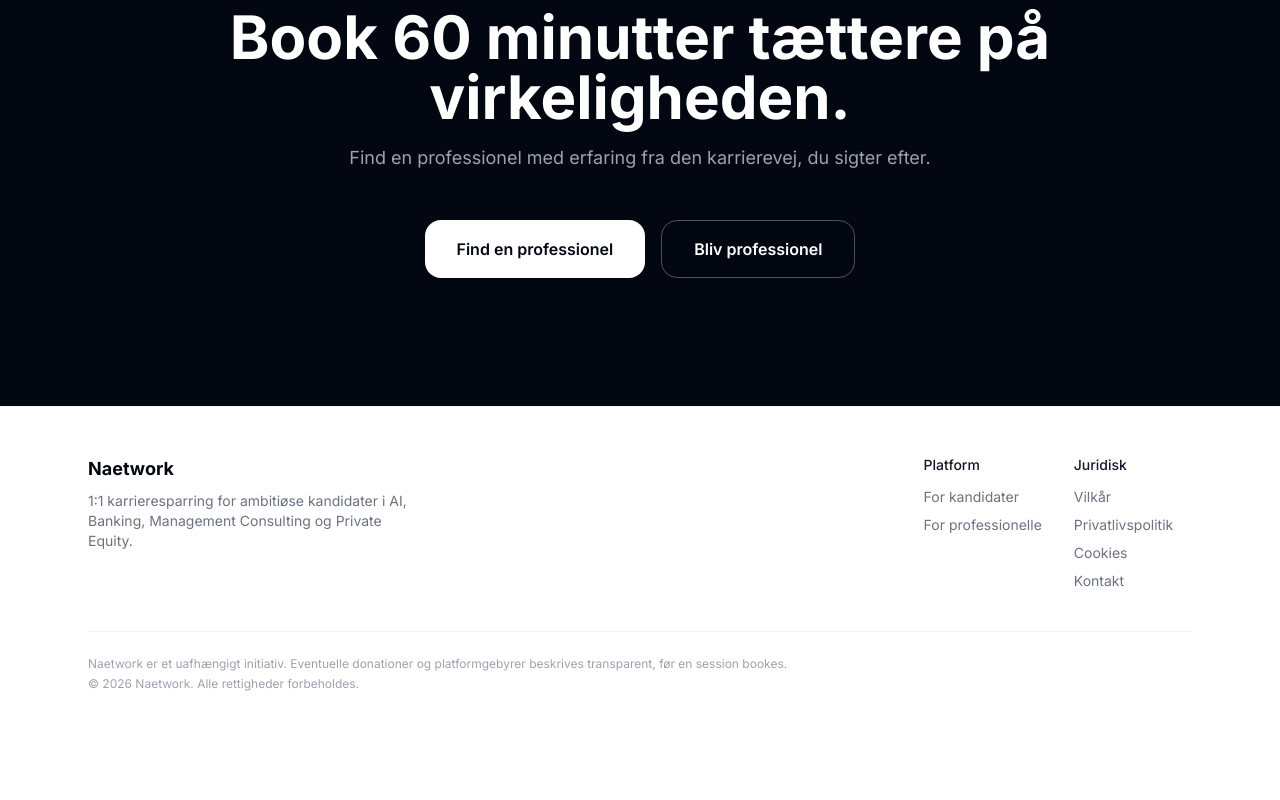
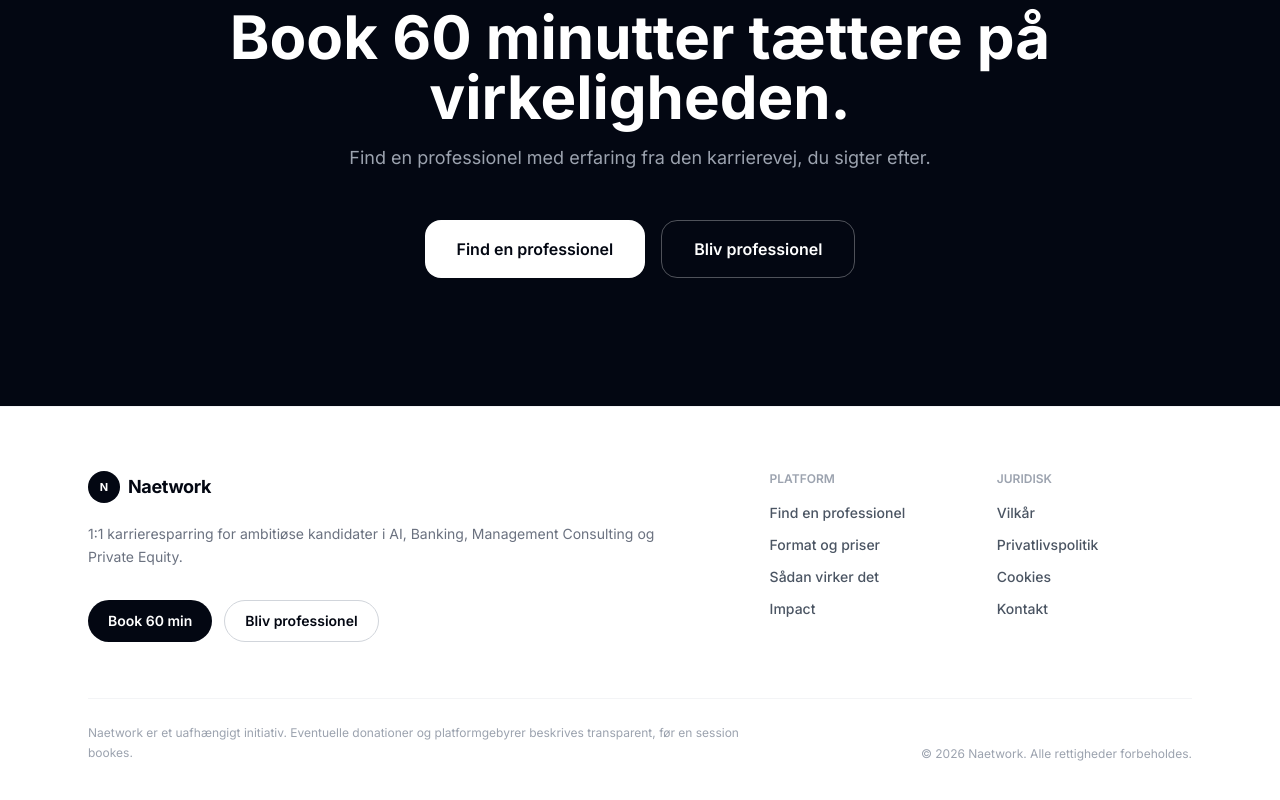
Before and after one commit to mikkelstreet-png/Naetwork, a Next.js app: page / in a window 1280 px wide. Shown: the part 9871-10671 px from the top of the page. Before the commit the page ends 10611 px from the top, so only its background shows below. Built offline with nearby package versions, Linux system fonts and the light colour scheme; no server answers.

Commit message:
Upgrade footer content and visual hierarchy

```diff
--- a/components/Footer.tsx
+++ b/components/Footer.tsx
@@ -4,50 +4,54 @@ import Link from 'next/link';
 import { useLanguage } from '@/context/LanguageContext';
 
 export function Footer() {
-  const { tr } = useLanguage();
+  const { tr, lang } = useLanguage();
+  const isDa = lang === 'da';
 
   return (
     <footer className="border-t border-gray-100 bg-white">
-      <div className="max-w-6xl mx-auto px-6 py-12">
-        <div className="flex flex-col md:flex-row justify-between gap-8">
-          {/* Brand */}
-          <div className="max-w-xs">
-            <div className="font-bold text-gray-950 text-lg mb-2">Naetwork</div>
-            <p className="text-sm text-gray-500">{tr('footer.tagline')}</p>
+      <div className="mx-auto max-w-6xl px-6 py-16">
+        <div className="grid gap-12 lg:grid-cols-[1.2fr_0.8fr] lg:items-start">
+          <div>
+            <Link href="/" className="inline-flex items-center gap-2" aria-label="Naetwork home">
+              <span className="flex h-8 w-8 items-center justify-center rounded-full bg-gray-950 text-[11px] font-black text-white">N</span>
+              <span className="text-lg font-black tracking-tight text-gray-950">Naetwork</span>
+            </Link>
+            <p className="mt-5 max-w-xl text-sm leading-relaxed text-gray-500">{tr('footer.tagline')}</p>
+            <div className="mt-8 flex flex-col gap-3 sm:flex-row">
+              <Link href="/professionals" className="inline-flex w-fit items-center justify-center rounded-full bg-gray-950 px-5 py-2.5 text-sm font-semibold text-white transition-colors hover:bg-gray-800">
+                {isDa ? 'Book 60 min' : 'Book 60 min'}
+              </Link>
+              <Link href="/professional/signup" className="inline-flex w-fit items-center justify-center rounded-full border border-gray-300 px-5 py-2.5 text-sm font-semibold text-gray-950 transition-colors hover:border-gray-950 hover:bg-gray-50">
+                {tr('professionals.cta')}
+              </Link>
+            </div>
           </div>
 
-          {/* Links */}
-          <div className="grid grid-cols-2 gap-8 text-sm">
-            <div className="space-y-2">
-              <div className="font-medium text-gray-900 mb-3">Platform</div>
-              <Link href="/professionals" className="block text-gray-500 hover:text-gray-900 transition-colors">
-                {tr('nav.candidates')}
-              </Link>
-              <Link href="/professional/signup" className="block text-gray-500 hover:text-gray-900 transition-colors">
-                {tr('nav.professionals')}
-              </Link>
+          <div className="grid grid-cols-2 gap-8 text-sm sm:grid-cols-3 lg:grid-cols-2">
+            <div>
+              <p className="mb-4 text-xs font-semibold uppercase text-gray-400">Platform</p>
+              <div className="space-y-3">
+                <Link href="/professionals" className="block font-medium text-gray-600 transition-colors hover:text-gray-950">{tr('nav.find')}</Link>
+                <Link href="/#pricing" className="block font-medium text-gray-600 transition-colors hover:text-gray-950">{isDa ? 'Format og priser' : 'Format and pricing'}</Link>
+                <Link href="/#how-it-works" className="block font-medium text-gray-600 transition-colors hover:text-gray-950">{tr('nav.how')}</Link>
+                <Link href="/#impact" className="block font-medium text-gray-600 transition-colors hover:text-gray-950">Impact</Link>
+              </div>
             </div>
-            <div className="space-y-2">
-              <div className="font-medium text-gray-900 mb-3">Juridisk</div>
-              <Link href="/terms" className="block text-gray-500 hover:text-gray-900 transition-colors">
-                {tr('footer.terms')}
-              </Link>
-              <Link href="/privacy" className="block text-gray-500 hover:text-gray-900 transition-colors">
-                {tr('footer.privacy_link')}
-              </Link>
-              <Link href="/cookies" className="block text-gray-500 hover:text-gray-900 transition-colors">
-                {tr('footer.cookies')}
-              </Link>
-              <a href="#contact" className="block text-gray-500 hover:text-gray-900 transition-colors">
-                {tr('footer.contact_link')}
-              </a>
+            <div>
+              <p className="mb-4 text-xs font-semibold uppercase text-gray-400">{isDa ? 'Juridisk' : 'Legal'}</p>
+              <div className="space-y-3">
+                <Link href="/terms" className="block font-medium text-gray-600 transition-colors hover:text-gray-950">{tr('footer.terms')}</Link>
+                <Link href="/privacy" className="block font-medium text-gray-600 transition-colors hover:text-gray-950">{tr('footer.privacy_link')}</Link>
+                <Link href="/cookies" className="block font-medium text-gray-600 transition-colors hover:text-gray-950">{tr('footer.cookies')}</Link>
+                <a href="/#contact" className="block font-medium text-gray-600 transition-colors hover:text-gray-950">{tr('footer.contact_link')}</a>
+              </div>
             </div>
           </div>
         </div>
 
-        <div className="mt-10 pt-6 border-t border-gray-100">
-          <p className="text-xs text-gray-400">{tr('footer.legal')}</p>
-          <p className="text-xs text-gray-400 mt-1">{tr('footer.copyright')}</p>
+        <div className="mt-14 flex flex-col gap-3 border-t border-gray-100 pt-6 md:flex-row md:items-end md:justify-between">
+          <p className="max-w-2xl text-xs leading-relaxed text-gray-400">{tr('footer.legal')}</p>
+          <p className="text-xs text-gray-400">{tr('footer.copyright')}</p>
         </div>
       </div>
     </footer>
```
